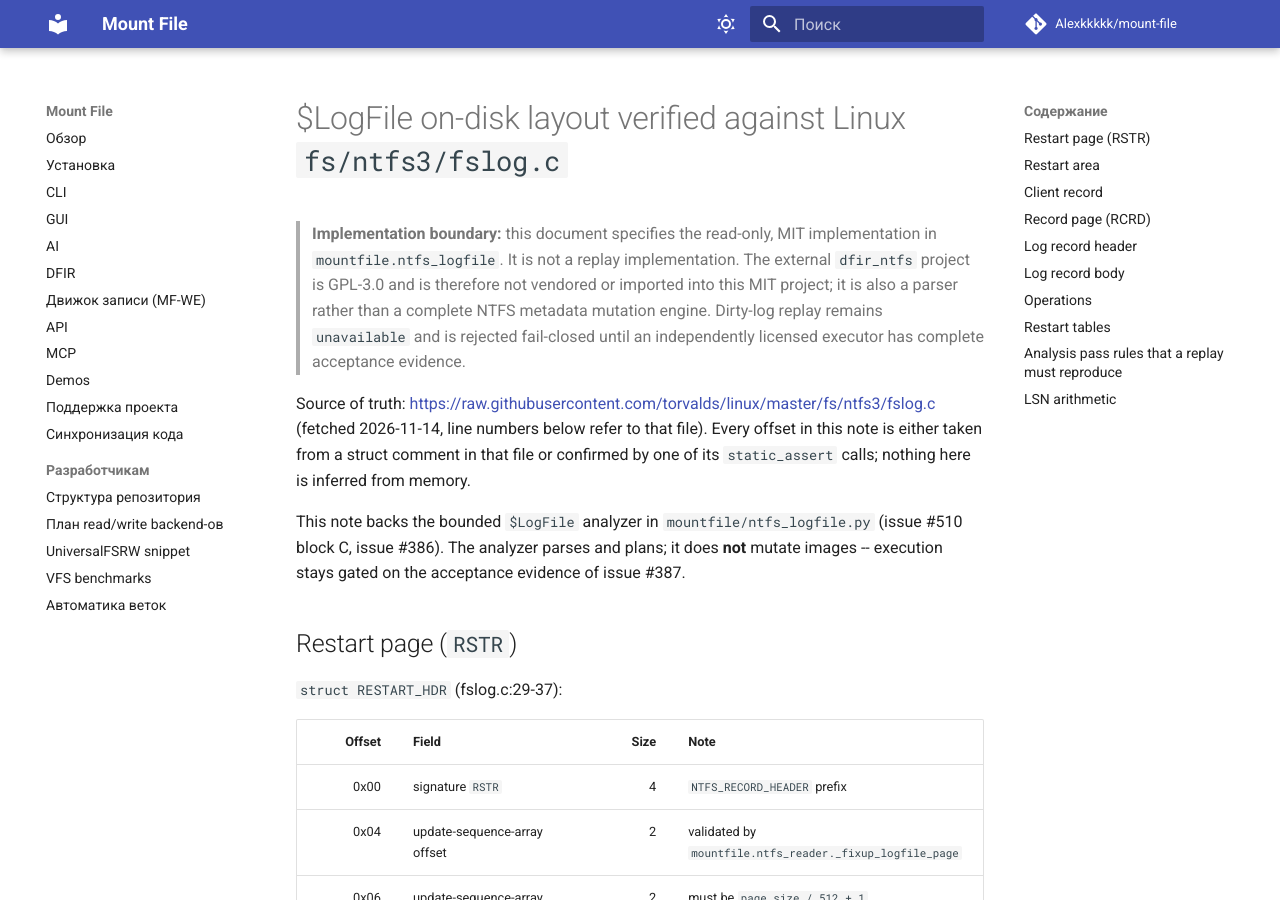
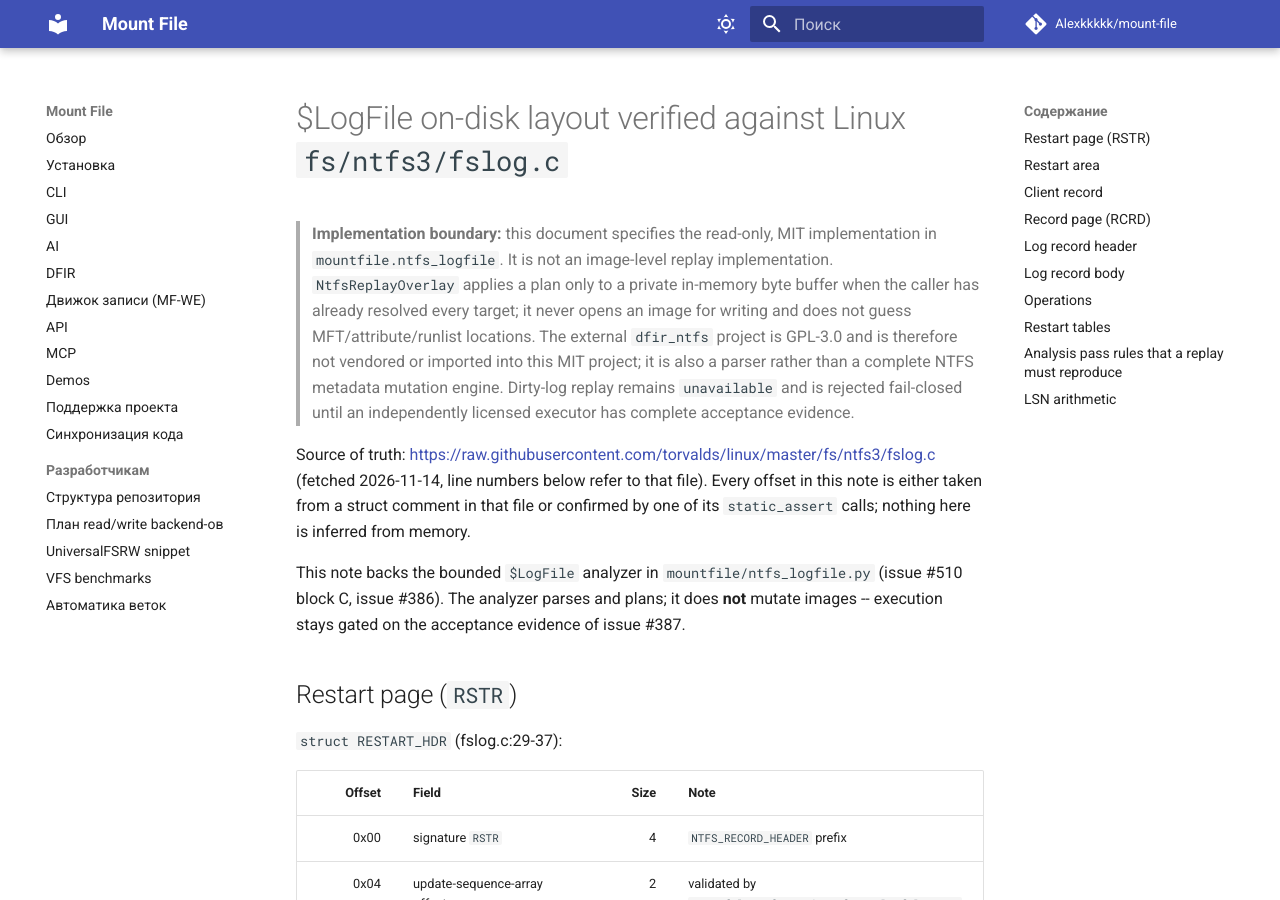
Before and after one commit to Alexkkkkk/mount-file, an MkDocs documentation site: the page built from docs/ntfs-logfile-layout.md, in a window 1280 px wide and 900 px high. Built offline with MkDocs 1.6.1 and Material for MkDocs 9.7.7, drawn with Linux system fonts in a browser that asks for light colours; comment, search, counter and statistics services are not loaded.

Commit message:
docs(ntfs): describe the in-memory replay overlay boundary

```diff
--- a/docs/ntfs-logfile-layout.md
+++ b/docs/ntfs-logfile-layout.md
@@ -1,7 +1,10 @@
 # $LogFile on-disk layout verified against Linux `fs/ntfs3/fslog.c`
 
 > **Implementation boundary:** this document specifies the read-only, MIT
-> implementation in `mountfile.ntfs_logfile`. It is not a replay implementation.
+> implementation in `mountfile.ntfs_logfile`. It is not an image-level replay
+> implementation. `NtfsReplayOverlay` applies a plan only to a private in-memory
+> byte buffer when the caller has already resolved every target; it never opens
+> an image for writing and does not guess MFT/attribute/runlist locations.
 > The external `dfir_ntfs` project is GPL-3.0 and is therefore not vendored or
 > imported into this MIT project; it is also a parser rather than a complete
 > NTFS metadata mutation engine. Dirty-log replay remains `unavailable` and is
```
